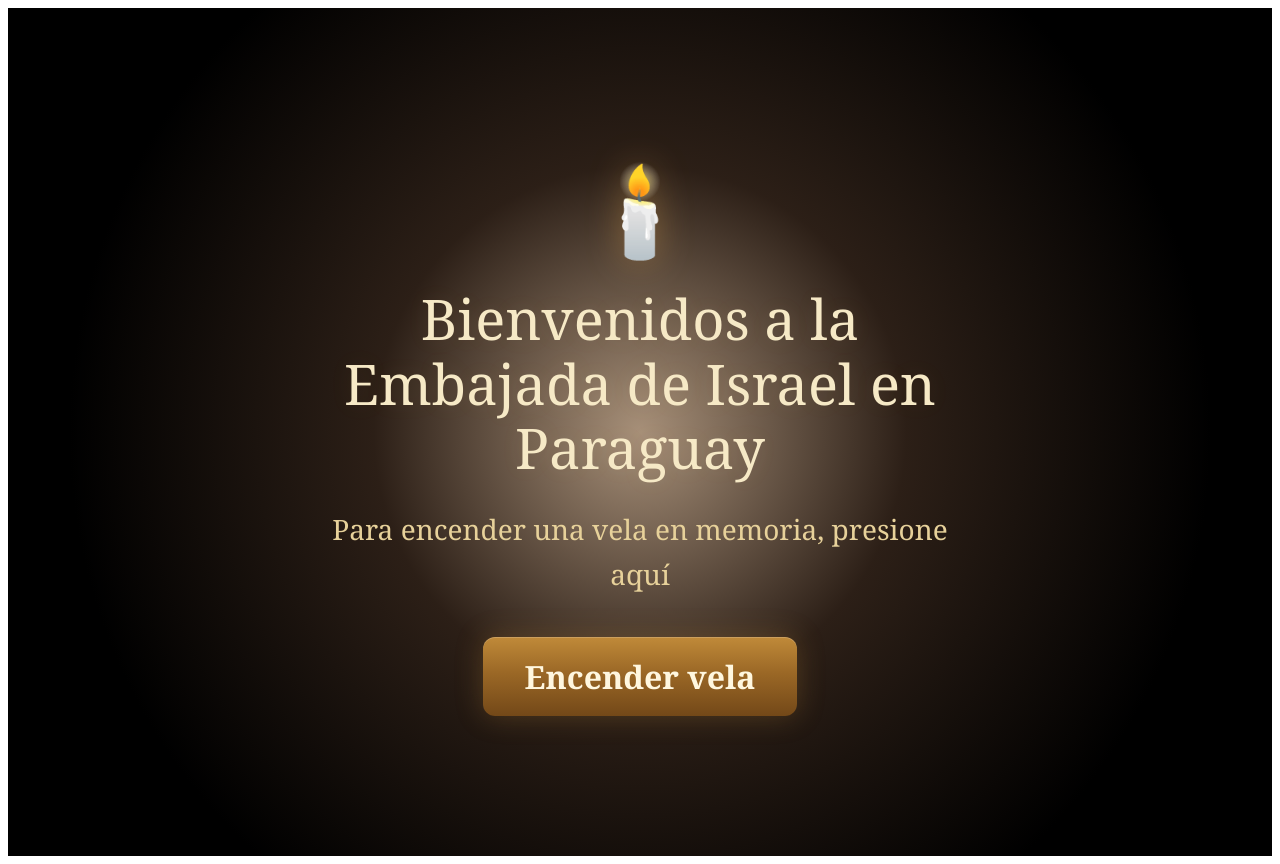
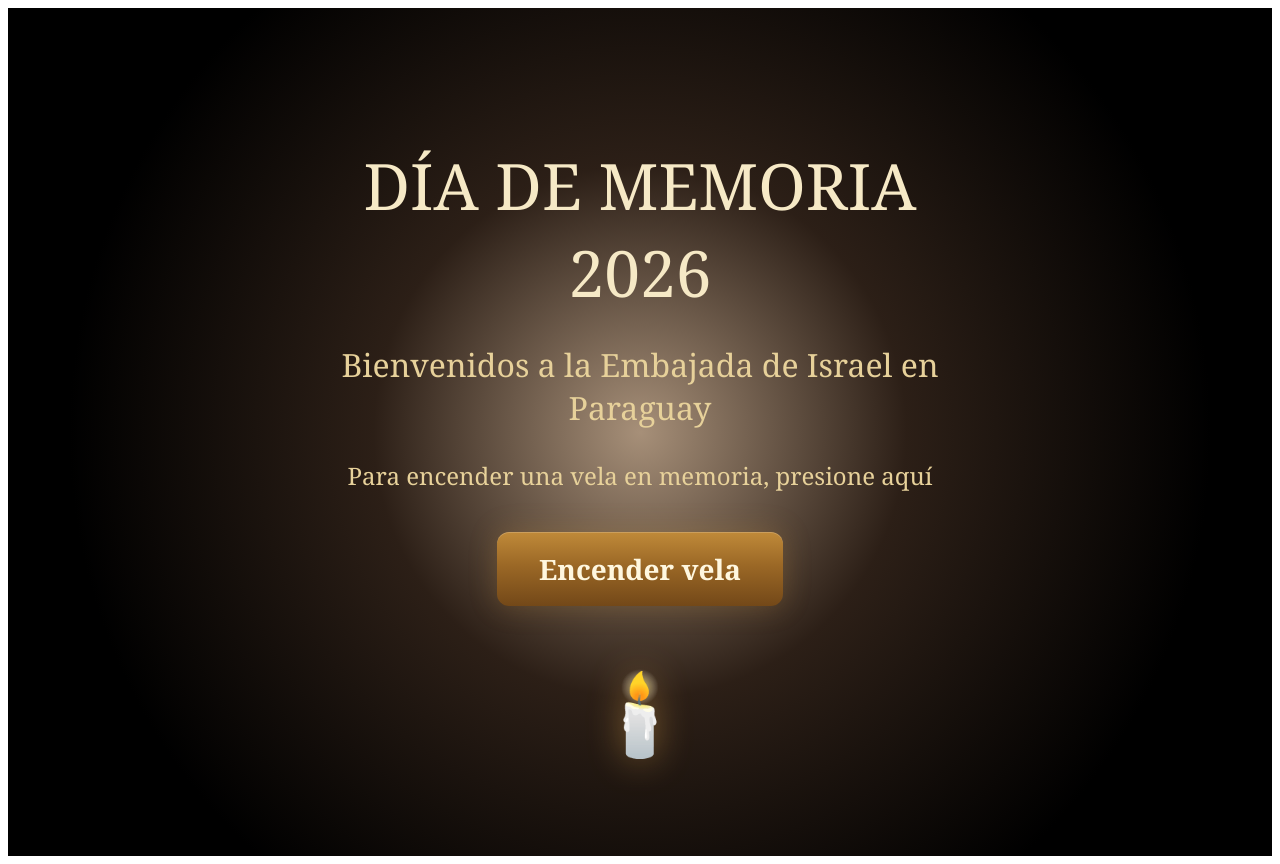
Before and after one commit to eljanankarpujj-sketch/memorial-2026-clean, a Next.js app: page / in a window 1280 px wide. Built offline with nearby package versions, Linux system fonts and the light colour scheme.

Commit message:
Update page.tsx
Update page.tsx

```diff
--- a/app/page.tsx
+++ b/app/page.tsx
@@ -22,40 +22,42 @@
           textAlign: "center",
         }}
       >
-        <div
+        {/* כותרת ראשית */}
+        <h1
           style={{
-            fontSize: "88px",
-            marginBottom: "18px",
-            filter: "drop-shadow(0 0 18px rgba(255,190,90,0.35))",
+            fontSize: "64px",
+            marginBottom: "10px",
+            fontWeight: 500,
+            color: "#f6e9c6",
           }}
         >
-          🕯️
-        </div>
+          DÍA DE MEMORIA 2026
+        </h1>
 
-        <h1
+        {/* תת כותרת */}
+        <h2
           style={{
-            fontSize: "56px",
-            lineHeight: 1.15,
-            margin: "0 0 28px 0",
-            fontWeight: 500,
-            color: "#f6e9c6",
-            textShadow: "0 0 24px rgba(255,210,120,0.08)",
+            fontSize: "32px",
+            marginBottom: "30px",
+            fontWeight: 400,
+            color: "#e7d19a",
           }}
         >
           Bienvenidos a la Embajada de Israel en Paraguay
-        </h1>
+        </h2>
 
+        {/* טקסט */}
         <p
           style={{
-            fontSize: "28px",
-            lineHeight: 1.6,
-            margin: "0 0 40px 0",
+            fontSize: "24px",
+            marginBottom: "40px",
             color: "#e7d19a",
           }}
         >
           Para encender una vela en memoria, presione aquí
         </p>
 
+        {/* כפתור */}
         <a
           href="/encender"
           style={{
@@ -63,17 +65,28 @@
             textDecoration: "none",
             padding: "18px 42px",
             borderRadius: "12px",
-            fontSize: "32px",
+            fontSize: "28px",
             fontWeight: 600,
             color: "#fff7df",
             background:
               "linear-gradient(180deg, #c08a39 0%, #9b6826 45%, #734818 100%)",
             boxShadow:
               "0 0 28px rgba(192,138,57,0.28), inset 0 1px 0 rgba(255,255,255,0.18)",
+            marginBottom: "50px",
           }}
         >
           Encender vela
         </a>
+
+        {/* הנר למטה */}
+        <div
+          style={{
+            fontSize: "80px",
+            filter: "drop-shadow(0 0 18px rgba(255,190,90,0.4))",
+          }}
+        >
+          🕯️
+        </div>
       </div>
     </main>
   );
```
